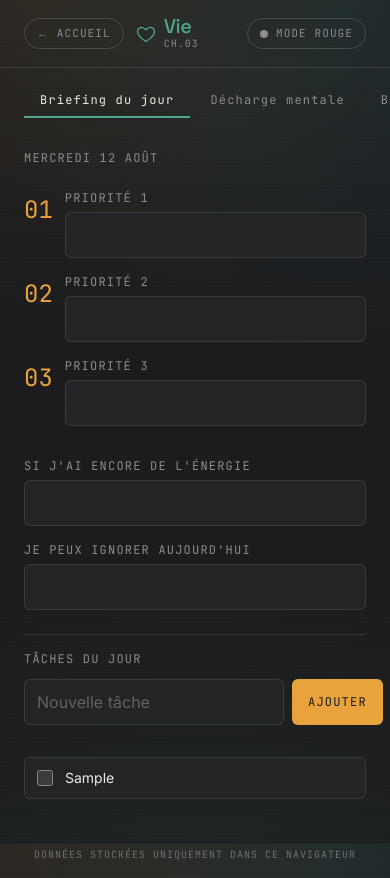
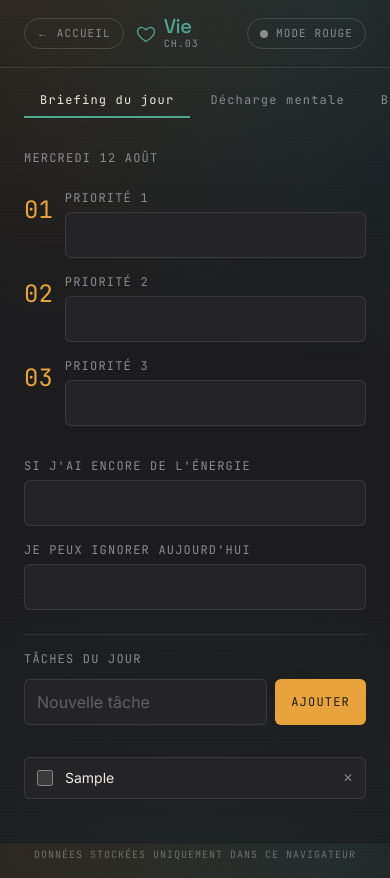
Before and after one commit to mcb264/IBES, a Next.js app: page /vie in a window 390 px wide. Both pictures are taken after typing "Sample" into the empty fields and a click on the button "AJOUTER". Built offline with nearby package versions, Linux system fonts and the light colour scheme.

Commit message:
improve task mobile UX and red mode

```diff
--- a/components/TaskPanel.tsx
+++ b/components/TaskPanel.tsx
@@ -6,15 +6,19 @@ import { TaskItem } from "@/lib/storage";
 export default function TaskPanel({
   items,
   onChange,
+  maxOpenTasks,
 }: {
   items: TaskItem[];
   onChange: (items: TaskItem[]) => void;
+  maxOpenTasks?: number;
 }) {
   const [text, setText] = useState("");
+  const openCount = items.filter((t) => !t.done).length;
+  const limitReached = typeof maxOpenTasks === "number" && openCount >= maxOpenTasks;
 
   const addTask = () => {
     const value = text.trim();
-    if (!value) return;
+    if (!value || limitReached) return;
     onChange([...items, { id: crypto.randomUUID(), text: value, done: false }]);
     setText("");
   };
@@ -30,6 +34,7 @@ export default function TaskPanel({
 
   return (
     <div className="space-y-8">
+      <div className="space-y-2">
         <div className="flex gap-2">
           <input
             value={text}
@@ -37,15 +42,23 @@ export default function TaskPanel({
             onKeyDown={(e) => {
               if (e.key === "Enter") addTask();
             }}
-          placeholder="Nouvelle tâche"
-          className="flex-1 bg-panel border border-white/10 rounded-md px-3 py-2.5 text-ink placeholder:text-muted/60 focus:ring-1 focus:ring-amber"
+            disabled={limitReached}
+            placeholder={limitReached ? "Limite du mode rouge atteinte" : "Nouvelle tâche"}
+            className="flex-1 min-w-0 bg-panel border border-white/10 rounded-md px-3 py-2.5 text-ink placeholder:text-muted/60 focus:ring-1 focus:ring-amber disabled:opacity-50"
           />
           <button
             onClick={addTask}
-          className="font-mono text-xs uppercase tracking-widest px-4 py-2 rounded-md bg-amber text-graphite hover:bg-amber/90 shrink-0"
+            disabled={limitReached}
+            className="font-mono text-xs uppercase tracking-widest px-4 py-2 rounded-md bg-amber text-graphite hover:bg-amber/90 shrink-0 disabled:opacity-40 disabled:cursor-not-allowed"
           >
             Ajouter
           </button>
+        </div>
+        {typeof maxOpenTasks === "number" && (
+          <p className="text-xs text-alert font-mono uppercase tracking-widest">
+            Mode rouge — {openCount}/{maxOpenTasks} tâches actives maximum
+          </p>
+        )}
       </div>
 
       {todo.length === 0 && done.length === 0 && (
@@ -55,26 +68,14 @@ export default function TaskPanel({
       {todo.length > 0 && (
         <div className="space-y-2">
           {todo.map((t) => (
-            <label
-              key={t.id}
-              className="group flex items-center gap-3 bg-panel border border-white/10 rounded-md px-3 py-2.5 cursor-pointer"
-            >
-              <input
-                type="checkbox"
-                checked={t.done}
-                onChange={() => toggle(t.id)}
-                className="w-4 h-4 accent-amber shrink-0"
-              />
+            <label key={t.id} className="group flex items-center gap-3 bg-panel border border-white/10 rounded-md px-3 py-2.5 cursor-pointer">
+              <input type="checkbox" checked={t.done} onChange={() => toggle(t.id)} className="w-4 h-4 accent-amber shrink-0" />
               <span className="text-sm flex-1">{t.text}</span>
               <button
-                onClick={(e) => {
-                  e.preventDefault();
-                  remove(t.id);
-                }}
-                className="opacity-0 group-hover:opacity-100 text-muted hover:text-alert text-xs"
-              >
-                ✕
-              </button>
+                onClick={(e) => { e.preventDefault(); remove(t.id); }}
+                aria-label={`Supprimer ${t.text}`}
+                className="text-muted hover:text-alert text-xs p-2 -m-2 sm:opacity-0 sm:group-hover:opacity-100 focus:opacity-100"
+              >✕</button>
             </label>
           ))}
         </div>
@@ -82,30 +83,16 @@ export default function TaskPanel({
 
       {done.length > 0 && (
         <div className="space-y-2">
-          <span className="block text-xs font-mono uppercase tracking-widest text-muted">
-            Fait ({done.length})
-          </span>
+          <span className="block text-xs font-mono uppercase tracking-widest text-muted">Fait ({done.length})</span>
           {done.map((t) => (
-            <label
-              key={t.id}
-              className="group flex items-center gap-3 bg-panel/60 border border-white/5 rounded-md px-3 py-2.5 cursor-pointer"
-            >
-              <input
-                type="checkbox"
-                checked={t.done}
-                onChange={() => toggle(t.id)}
-                className="w-4 h-4 accent-teal shrink-0"
-              />
+            <label key={t.id} className="group flex items-center gap-3 bg-panel/60 border border-white/5 rounded-md px-3 py-2.5 cursor-pointer">
+              <input type="checkbox" checked={t.done} onChange={() => toggle(t.id)} className="w-4 h-4 accent-teal shrink-0" />
               <span className="text-sm flex-1 text-muted line-through">{t.text}</span>
               <button
-                onClick={(e) => {
-                  e.preventDefault();
-                  remove(t.id);
-                }}
-                className="opacity-0 group-hover:opacity-100 text-muted hover:text-alert text-xs"
-              >
-                ✕
-              </button>
+                onClick={(e) => { e.preventDefault(); remove(t.id); }}
+                aria-label={`Supprimer ${t.text}`}
+                className="text-muted hover:text-alert text-xs p-2 -m-2 sm:opacity-0 sm:group-hover:opacity-100 focus:opacity-100"
+              >✕</button>
             </label>
           ))}
         </div>
```
Lines whose indentation alone changed are shown as unchanged.
